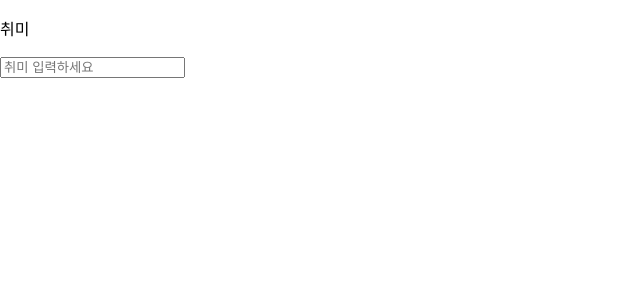
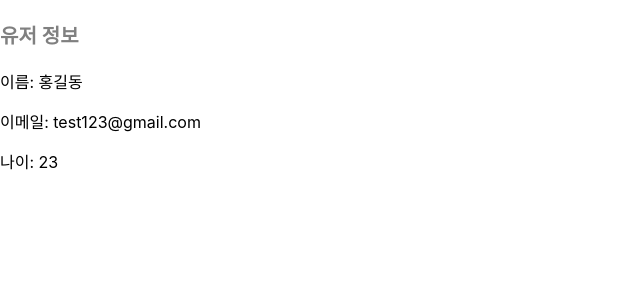
Before and after one commit to scminy0527-rgb/back_react_study, a React (Create React App) app: page / in a window 1280 px wide. Shown: the top 300 px of the page, without its empty margins (0-640 px from the left). Built offline with nearby package versions, Linux system fonts and the light colour scheme.

Commit message:
feat: probs

```diff
--- a/src/App.js
+++ b/src/App.js
@@ -1,10 +1,12 @@
 import "./App.css";
+import UserContainer from "./props/UserContainer";
+import UserProps from "./props/UserProps";
 import Hobby from "./state/Hobby";
 
 function App() {
   return (
     <>
-      <Hobby />
+      <UserContainer />
     </>
   );
 }
--- /dev/null
+++ b/src/props/UserContainer.jsx
@@ -0,0 +1,21 @@
+import React from "react";
+import UserProps from "./UserProps";
+
+const UserContainer = () => {
+  // 유저 정보를 나나내는 곳 이라는 소개
+  const titleStyle = { color: "gray", fontSize: "20px", fontWeight: 600 };
+  const title = <p style={titleStyle}>유저 정보</p>;
+
+  // probs 로 전달 할 변수들 정의 및 Probs 생성
+  const [name, email, age] = ["홍길동", "test123@gmail.com", 23];
+  const user = <UserProps name={name} email={email} age={age} />;
+
+  return (
+    <>
+      {title}
+      {user}
+    </>
+  );
+};
+
+export default UserContainer;
--- /dev/null
+++ b/src/props/UserProps.jsx
@@ -0,0 +1,14 @@
+import React from "react";
+
+const UserProps = ({ name, email, age }) => {
+  // 유저 불러오기
+  return (
+    <div>
+      <p>이름: {name}</p>
+      <p>이메일: {email}</p>
+      <p>나이: {age}</p>
+    </div>
+  );
+};
+
+export default UserProps;
```
